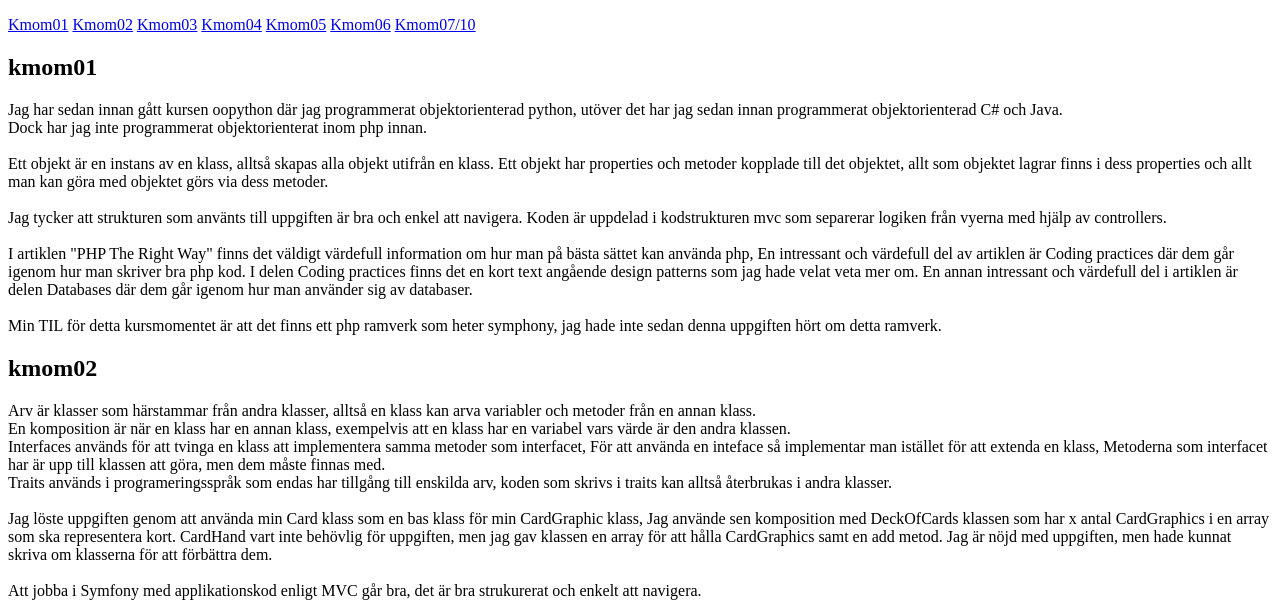
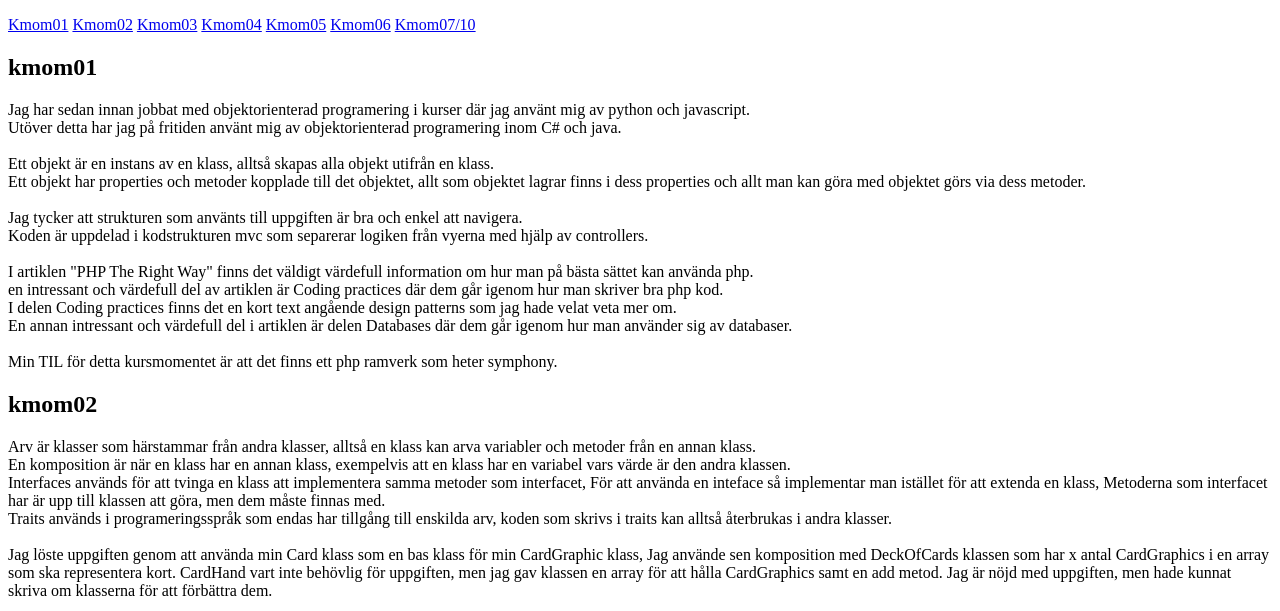
Before and after one commit to mapg23/mvc, a Symfony app: template templates/report.html.twig in a window 1280 px wide. Shown: the part 178-789 px from the top of the page. Run offline with Twig, Linux system fonts and the light colour scheme; the template is opened without the code that fills it, so the values that code supplies are empty; some libraries are stand-ins or nearby versions.

Commit message:
fix report kmom01

```diff
--- a/templates/report.html.twig
+++ b/templates/report.html.twig
@@ -20,32 +20,30 @@
                 <h2 id="kmom01">kmom01</h2>
 
                 <p>
-                    Jag har sedan innan gått kursen oopython där jag programmerat objektorienterad python,
-                    utöver det har jag sedan innan programmerat objektorienterad C# och Java. <br>
-                    Dock har jag inte programmerat objektorienterat inom php innan. <br>
-
+                    Jag har sedan innan jobbat med objektorienterad programering i kurser där jag använt mig av python och javascript. <br>
+                    Utöver detta har jag på fritiden använt mig av objektorienterad programering inom C# och java. <br>
 
                     <br>
 
-                    Ett objekt är en instans av en klass, alltså skapas alla objekt utifrån en klass.
+                    Ett objekt är en instans av en klass, alltså skapas alla objekt utifrån en klass. <br>
                     Ett objekt har properties och metoder kopplade till det objektet,
                     allt som objektet lagrar finns i dess properties och allt man kan göra med objektet görs via dess metoder. <br>
 
                     <br>
 
-                    Jag tycker att strukturen som använts till uppgiften är bra och enkel att navigera.
+                    Jag tycker att strukturen som använts till uppgiften är bra och enkel att navigera. <br>
                     Koden är uppdelad i kodstrukturen mvc som separerar logiken från vyerna med hjälp av controllers. <br>
 
                     <br>
 
-                    I artiklen "PHP The Right Way" finns det väldigt värdefull information om hur man på bästa sättet kan använda php,
-                    En intressant och värdefull del av artiklen är Coding practices där dem går igenom hur man skriver bra php kod.
-                    I delen Coding practices finns det en kort text angående design patterns som jag hade velat veta mer om.
+                    I artiklen "PHP The Right Way" finns det väldigt värdefull information om hur man på bästa sättet kan använda php. <br>
+                    en intressant och värdefull del av artiklen är Coding practices där dem går igenom hur man skriver bra php kod. <br>
+                    I delen Coding practices finns det en kort text angående design patterns som jag hade velat veta mer om. <br>
                     En annan intressant och värdefull del i artiklen är delen Databases där dem går igenom hur man använder sig av databaser. <br>
 
                     <br>
 
-                    Min TIL för detta kursmomentet är att det finns ett php ramverk som heter symphony, jag hade inte sedan denna uppgiften hört om detta ramverk.
+                    Min TIL för detta kursmomentet är att det finns ett php ramverk som heter symphony.
 
                 </p>
         </div>
```
